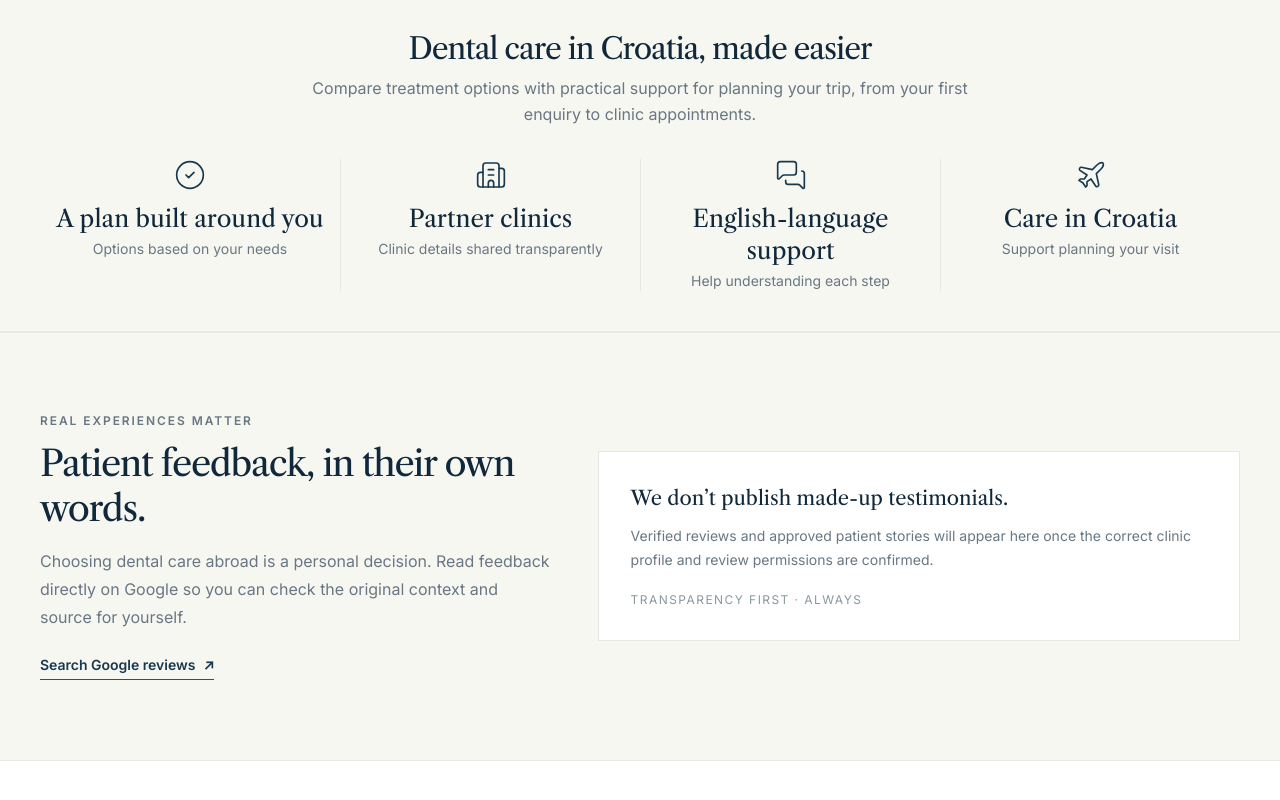
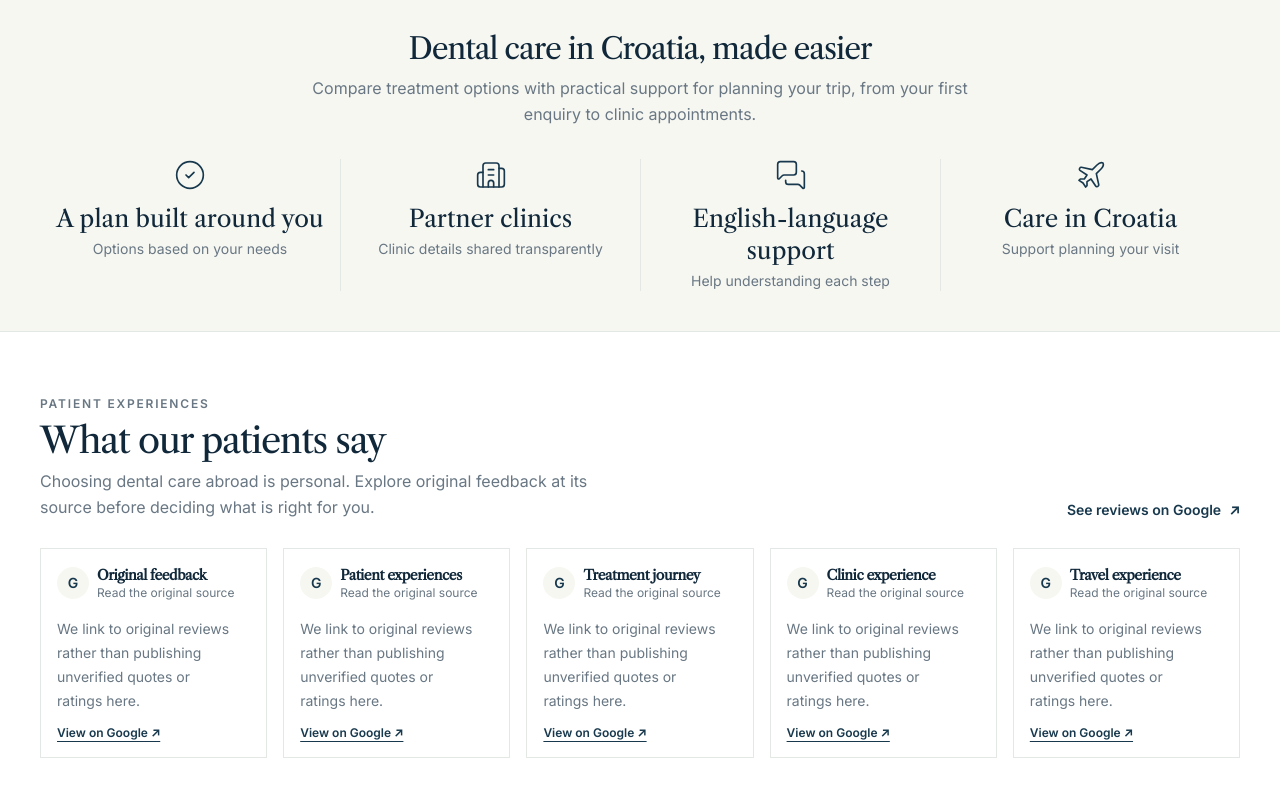
Before and after one commit to ivansusac2209/SmileCroatia, a Vue app: page / in a window 1280 px wide. Shown: the part 2394-3194 px from the top of the page. Before the commit the page ends 3155 px from the top, so only its background shows below. Built offline with nearby package versions, Linux system fonts and the light colour scheme.

Commit message:
Style patient review section with source-transparent Google links

```diff
--- a/src/components/home/PatientReviews.vue
+++ b/src/components/home/PatientReviews.vue
@@ -1,27 +1,28 @@
 <template>
-  <section id="patient-reviews" class="scroll-mt-24 border-y border-line/80 bg-surface py-14 lg:py-20" aria-labelledby="reviews-title">
-    <div class="container-page grid gap-8 lg:grid-cols-[0.9fr_1.1fr] lg:items-center">
-      <div>
-        <p class="text-xs font-semibold tracking-[0.16em] text-muted">REAL EXPERIENCES MATTER</p>
-        <h2 id="reviews-title" class="mt-3 max-w-lg text-3xl leading-tight text-navy-900 lg:text-4xl">Patient feedback, in their own words.</h2>
-        <p class="mt-4 max-w-lg leading-7 text-muted">
-          Choosing dental care abroad is a personal decision. Read feedback directly on Google so you can check the original context and source for yourself.
-        </p>
-        <a
-          href="https://www.google.com/search?q=SmileCroatia+Google+reviews"
-          target="_blank"
-          rel="noopener noreferrer"
-          class="mt-6 inline-flex items-center gap-2 border-b border-navy-700 pb-1 text-sm font-semibold text-navy-800 transition-colors hover:text-navy-700"
-        >
-          Search Google reviews <span aria-hidden="true">↗</span>
+  <section id="patient-reviews" class="scroll-mt-24 bg-white py-12 lg:py-16" aria-labelledby="reviews-title">
+    <div class="container-page">
+      <div class="flex flex-col justify-between gap-4 sm:flex-row sm:items-end">
+        <div>
+          <p class="text-xs font-semibold tracking-[0.15em] text-muted">PATIENT EXPERIENCES</p>
+          <h2 id="reviews-title" class="mt-2 text-3xl text-navy-900 lg:text-4xl">What our patients say</h2>
+          <p class="mt-2 max-w-xl leading-relaxed text-muted">Choosing dental care abroad is personal. Explore original feedback at its source before deciding what is right for you.</p>
+        </div>
+        <a href="https://www.google.com/search?q=SmileCroatia+Google+reviews" target="_blank" rel="noopener noreferrer" class="inline-flex shrink-0 items-center gap-2 text-sm font-semibold text-navy-800 hover:text-navy-700">
+          See reviews on Google <span aria-hidden="true">↗</span>
         </a>
       </div>
-      <div class="border border-line bg-white p-6 sm:p-8">
-        <p class="font-serif text-xl text-navy-900">We don’t publish made-up testimonials.</p>
-        <p class="mt-3 text-sm leading-6 text-muted">
-          Verified reviews and approved patient stories will appear here once the correct clinic profile and review permissions are confirmed.
-        </p>
-        <p class="mt-5 text-xs uppercase tracking-[0.12em] text-subtle">Transparency first · Always</p>
+      <div class="mt-7 grid gap-4 sm:grid-cols-2 lg:grid-cols-5">
+        <article v-for="item in ['Original feedback', 'Patient experiences', 'Treatment journey', 'Clinic experience', 'Travel experience']" :key="item" class="flex min-h-44 flex-col border border-line bg-white p-4">
+          <div class="flex items-center gap-2">
+            <span class="flex size-8 items-center justify-center rounded-full bg-surface text-sm font-semibold text-navy-800">G</span>
+            <div>
+              <h3 class="text-sm font-semibold text-navy-900">{{ item }}</h3>
+              <p class="text-xs text-muted">Read the original source</p>
+            </div>
+          </div>
+          <p class="mt-4 flex-1 text-sm leading-6 text-muted">We link to original reviews rather than publishing unverified quotes or ratings here.</p>
+          <a href="https://www.google.com/search?q=SmileCroatia+Google+reviews" target="_blank" rel="noopener noreferrer" class="mt-3 text-xs font-semibold text-navy-800 underline underline-offset-4">View on Google ↗</a>
+        </article>
       </div>
     </div>
   </section>
```
